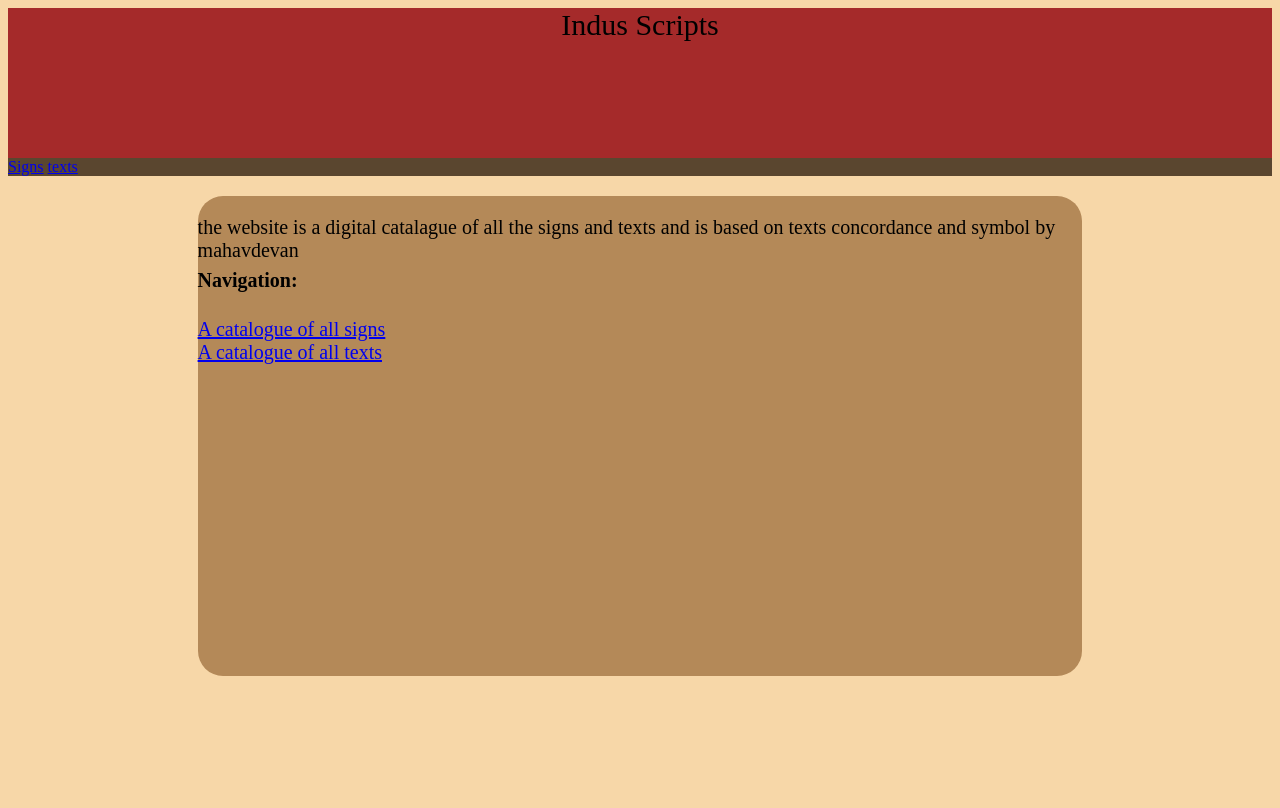
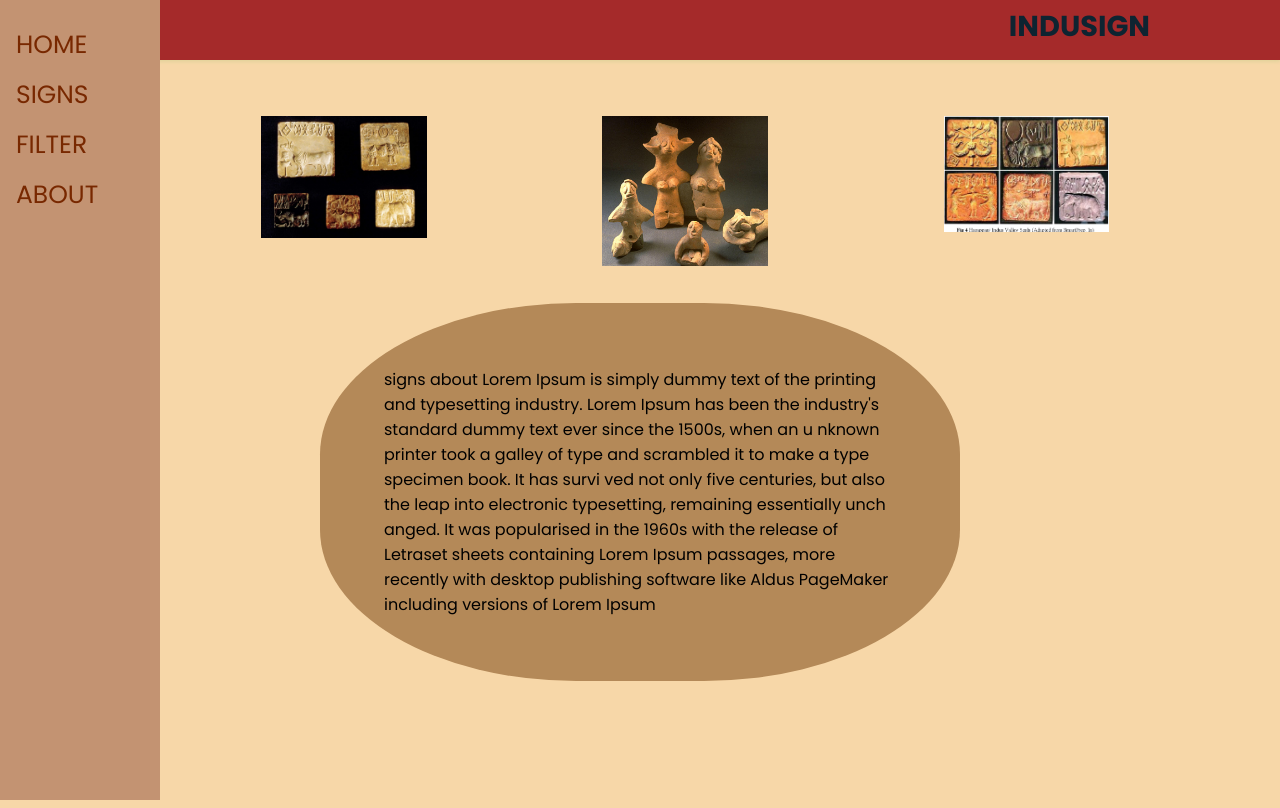
Before and after one commit to AthiBalaji/IndusScripts, a plain HTML site: page index.html in a window 1280 px wide. Drawn offline with Linux system fonts and the light colour scheme.

Commit message:
first commit

```diff
--- a/index.html
+++ b/index.html
@@ -1,22 +1,53 @@
 <!DOCTYPE html>
 <html lang="en">
 <head>
+
+
+  <link rel="stylesheet" href="indexstyle.css">
     <meta charset="UTF-8">
     <meta http-equiv="X-UA-Compatible" content="IE=edge">
     <meta name="viewport" content="width=device-width, initial-scale=1.0">
-    <title>IndusScripts</title>
-    <link rel="stylesheet" href="indexstyle.css">
+    <title>main</title>
 </head>
-<body>
-        <div class='mh'>Indus Scripts</div>
-        <nav><a href="#">Signs</a> <a href="#">texts</a></nav>
-        <section>
-            <p>the website is a digital catalague of all
-            the signs and texts and is based on texts concordance and symbol by mahavdevan</p>
-            <h4>Navigation:</h4>
-            <a href="signs.html">A catalogue of all signs </a>
-            <br>
-            <a href="texts">A catalogue of all texts </a>
-        </section>
-</body>
-</html>
+  <body>
+    <nav>
+      <div class="navbar">
+        <div class="container nav-container">
+          <div class="logo">
+            <h1>INDUSIGN</h1>
+          </div>
+        </div>
+      </div>
+    </nav>
+    <!-- Side navigation -->
+<div class="sidenav">
+  <a href="#">HOME</a>
+  <a href="#">SIGNS</a>
+  <a href="#">FILTER</a>
+  <a href="#">ABOUT</a>
+</div>
+<div class="row">
+  <div class="column">
+    <img src="img1.webp" alt="Snow" style="width:50%">
+  </div>
+  <div class="column">
+    <img src="img2.jpg" alt="Forest" style="width:50%">
+  </div>
+  <div class="column">
+    <img src="img3.png" alt="Mountains" style="width:50%">
+  </div>
+</div>
+  <div class="in">
+    <p>
+    signs about Lorem Ipsum is simply dummy text of the printing and typesetting industry.
+     Lorem Ipsum has been the industry's standard dummy text ever since the 1500s, when an u
+     nknown printer took a galley of type and scrambled it to make a type specimen book. It has survi
+     ved not only five centuries, but also the leap into electronic typesetting, remaining essentially unch
+     anged. It was popularised in the 1960s with the release of Letraset sheets containing Lorem Ipsum passages,
+      more recently with desktop publishing software like Aldus PageMaker including versions of Lorem Ipsum
+    </p>
+    </div>
+
+
+  </body>
+  </html>
--- a/indexstyle.css
+++ b/indexstyle.css
@@ -1,30 +1,157 @@
-html{
-    height:100%;
-    box-sizing: border-box;
+@import url("https://fonts.googleapis.com/css2?family=Poppins:ital,wght@0,100;0,200;0,300;0,400;0,500;0,600;0,700;0,800;0,900;1,100;1,200;1,300;1,400;1,500;1,600;1,700;1,800;1,900&display=swap");
+
+* {
+  margin: 0;
+  padding: 0;
+  box-sizing: border-box;
 }
-body{
-    height:100%;
-    background:rgb(247, 215, 168);
+
+body {
+  font-family: "Poppins", sans-serif;
+  background-color:rgb(247, 215, 168);
 }
-.mh{
-    font-size: 30px;
-    height: 5em;
-    background: brown;
-    text-align: center;
+
+.container {
+  max-width: 1050px;
+  width: 90%;
+  margin: auto;
+}
+
+.navbar {
+  width: 100%;
+  box-shadow: 0 1px 4px rgba(55, 177, 41, 0.15);
+  background-color:brown;
+}
+
+.nav-container {
+  display: flex;
+  justify-content: space-between;
+  align-items: center;
+  height: 62px;
+}
+
+.navbar .menu-items {
+  display: flex;
+}
+
+.navbar .nav-container li {
+  list-style: none;
+}
+
+.navbar .nav-container a {
+  text-decoration: none;
+  color: #683603;
+  font-weight: 500;
+  font-size: 1.2rem;
+  padding: 0.7rem;
+}
+
+.navbar .nav-container a:hover{
+    font-weight: bolder;
+}
+
+.nav-container {
+  display: block;
+  position: relative;
+  height: 60px;
 
 }
-nav{
-    background:rgb(90, 70, 47);
+
+
+.navbar .menu-items li {
+  margin-bottom: 1.2rem;
+  font-size: 1.5rem;
+  font-weight: 500;
 }
-section{
-    background:rgb(180, 137, 88);
-    max-width:70%;
-    margin: 0 auto;
-    border-radius: 25px;
-    min-height: 60%;
-    font-size: 20px;
+
+.logo {
+  position: absolute;
+  top: 5px;
+  right: 15px;
+  font-size: 1.2rem;
+  color: #0e2431;
 }
-section p{
-    position:relative;
-    bottom:-20px;
+
+.nav-container input[type="checkbox"]:checked ~ .menu-items {
+  transform: translateX(0);
 }
+
+.nav-container input[type="checkbox"]:checked ~ .hamburger-lines .line1 {
+  transform: rotate(45deg);
+}
+
+.nav-container input[type="checkbox"]:checked ~ .hamburger-lines .line2 {
+  transform: scaleY(0);
+}
+
+.nav-container input[type="checkbox"]:checked ~ .hamburger-lines .line3 {
+  transform: rotate(-45deg);
+}
+
+.nav-container input[type="checkbox"]:checked ~ .logo{
+  display: none;
+}
+.sidenav {
+  height: 100%; /* Full-height: remove this if you want "auto" height */
+  width: 160px; /* Set the width of the sidebar */
+  position: fixed; /* Fixed Sidebar (stay in place on scroll) */
+  z-index: 1; /* Stay on top */
+  top: 0; /* Stay at the top */
+  left: 0;
+  background-color: #c39372; /* Black */
+  overflow-x: hidden; /* Disable horizontal scroll */
+  padding-top: 20px;
+}
+
+/* The navigation menu links */
+.sidenav a {
+  padding: 6px 8px 6px 16px;
+  text-decoration: none;
+  font-size: 25px;
+  color: #782800;
+  display: block;
+}
+
+/* When you mouse over the navigation links, change their color */
+.sidenav a:hover {
+  color: #f1f1f1;
+}
+
+/* Style page content */
+.main {
+  margin-left: 160px; /* Same as the width of the sidebar */
+  padding: 0px 10px;
+}
+
+/* On smaller screens, where height is less than 450px, change the style of the sidebar (less padding and a smaller font size) */
+@media screen and (max-height: 450px) {
+  .sidenav {padding-top: 15px;}
+  .sidenav a {font-size: 18px;}
+}
+.in
+{
+  margin-top: 2%;
+  margin-left: auto;
+  margin-right: auto;
+
+  width: 50%;
+  background-color: rgb(180, 137, 88);
+  border-radius: 40%;
+  margin-left: auto;
+  padding: 5%;
+}
+.row {
+  display: flex;
+  margin-left: 20%;
+}
+
+.column {
+  flex: 40.00%;
+  padding: 5px;
+  margin-top: 5%;
+}
+@media screen and (max-width: 500px) {
+  .column {
+    width: 100%;
+  }
+}
```
Also changed, not shown: img1.webp (added), img2.jpg (added), img3.png (added), pot.jpg (added).
